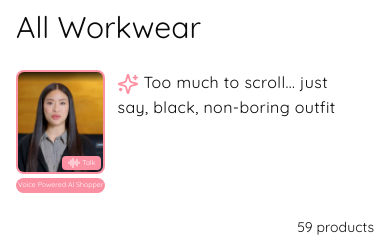
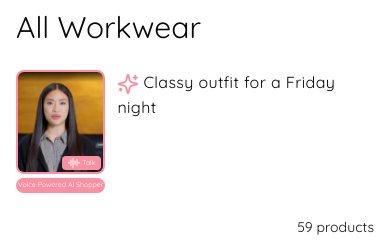
Before and after one commit to 01adv/pov-shopify, a Next.js app: page / in a window 390 px wide. Shown: the part 121-364 px from the top of the page. Built offline with nearby package versions, Linux system fonts and the light colour scheme.

Commit message:
video agents random predefined nudges

```diff
--- a/components/chatbot/ChatBot.tsx
+++ b/components/chatbot/ChatBot.tsx
@@ -1,17 +1,96 @@
+// 'use client'
+// import { Sparkles } from 'lucide-react';
+// import Shopper2 from '../VideoAgent/Shopper2';
+// import { useProductContext } from '@/hooks/useProduct';
+
+// const ChatBot = () => {
+//     const { switchToTextAgent, setSwitchToTextAgent } = useProductContext()
+//     return (
+//         <>
+//             {!switchToTextAgent && (
+//                 <div className={`md:fixed right-6 bottom-6  flex md:items-center md:justify-end gap-3 `}>
+//                     <div className=" w-fit"><Shopper2 onSwitchToText={() => { setSwitchToTextAgent(true) }} /></div>
+//                     <span className='md:hidden tracking-wide text-wrap inline-block pr-4 gap-2 max-w-60'><Sparkles size={22} className='text-primary inline-block mr-1' />Too much to scroll... just  say, black, non-boring outfit</span>
+//                 </div>)}
+//         </>
+//     )
+// }
+
+// export default ChatBot
+
+
 'use client'
-import { Sparkles } from 'lucide-react';
-import Shopper2 from '../VideoAgent/Shopper2';
-import { useProductContext } from '@/hooks/useProduct';
+import { useEffect, useState } from 'react'
+import { Sparkles } from 'lucide-react'
+import Shopper2 from '../VideoAgent/Shopper2'
+import { useProductContext } from '@/hooks/useProduct'
+
+const prompts = [
+    "Something work-ish but not boring!",
+    "Dress – cute and casual – that I can wear to work and brunch",
+    "Classy outfit for a Friday night",
+    "I can help if your brain’s already tired of tracking 12 tabs.",
+    "You could browse. Or you could say: ‘Black, versatile, not boring dress’",
+    "Start with a vibe, I’ll do the digging.",
+    "There’s a lot here—I can curate a look that matches your mood?",
+    "Skip the scrolling—just tell me one must-have and I’ll do the hunting.",
+    "Wish you could shout ‘no sleeveless!’? Go for it—I’ll listen.",
+    "Everything but straight fit dresses – I got you",
+    "Try me with ‘Long sleeves, desk-to-dinner, no blah colors’",
+    "Say: “something work-ish but not boring!”",
+    "Scrolling strains the thumb (ouch!) — instead say ‘want a posh look under $150’",
+    "Relaxed work dresses in quarter sleeves",
+    "Work Jackets that are not boring"
+]
 
 const ChatBot = () => {
     const { switchToTextAgent, setSwitchToTextAgent } = useProductContext()
+    const [promptIndex, setPromptIndex] = useState(0)
+    const [fade, setFade] = useState(true)
+    const [isMobile, setIsMobile] = useState(false)
+
+    useEffect(() => {
+        // Initial check
+        const checkMobile = () => setIsMobile(window.innerWidth < 768)
+        checkMobile()
+
+        // Optional: Watch for resize
+        window.addEventListener('resize', checkMobile)
+        return () => window.removeEventListener('resize', checkMobile)
+    }, [])
+
+    useEffect(() => {
+        if (!isMobile) return
+
+        const interval = setInterval(() => {
+            setFade(false)
+            setTimeout(() => {
+                setPromptIndex((prev) => (prev + 1) % prompts.length)
+                setFade(true)
+            }, 300)
+        }, 3000)
+
+        return () => clearInterval(interval)
+    }, [isMobile])
+
     return (
         <>
             {!switchToTextAgent && (
-                <div className={`md:fixed right-6 bottom-6  flex md:items-center md:justify-end gap-3 `}>
-                    <div className=" w-fit"><Shopper2 onSwitchToText={() => { setSwitchToTextAgent(true) }} /></div>
-                    <span className='md:hidden tracking-wide text-wrap inline-block pr-4 gap-2 max-w-60'><Sparkles size={22} className='text-primary inline-block mr-1' />Too much to scroll... just  say, black, non-boring outfit</span>
-                </div>)}
+                <div className="md:fixed right-6 bottom-6 flex md:items-center md:justify-end gap-3">
+                    <div className="w-fit">
+                        <Shopper2 onSwitchToText={() => setSwitchToTextAgent(true)} />
+                    </div>
+                    {isMobile && (
+                        <span
+                            className={`tracking-wide text-wrap inline-block pr-4 gap-2 max-w-60 transition-opacity duration-300 ${fade ? 'opacity-100' : 'opacity-0'
+                                }`}
+                        >
+                            <Sparkles size={22} className="text-primary inline-block mr-1" />
+                            {prompts[promptIndex]}
+                        </span>
+                    )}
+                </div>
+            )}
         </>
     )
 }
```
